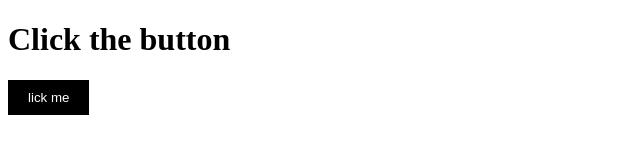
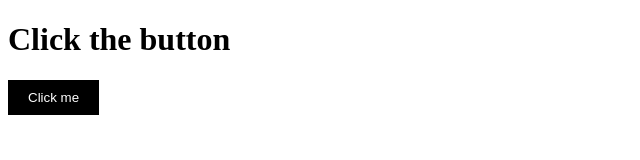
Before and after one commit to LanKuhar/first-online-website, a plain HTML site: page index.html in a window 1280 px wide. Shown: the full height of the page, 0-640 px from the left. Drawn offline with Linux system fonts and the light colour scheme.

Commit message:
Update index.html

```diff
--- a/index.html
+++ b/index.html
@@ -9,6 +9,6 @@
 </head>
 <body>
     <h1>Click the button</h1>
-    <button>lick me</button>
+    <button>Click me</button>
 </body>
 </html>
```
